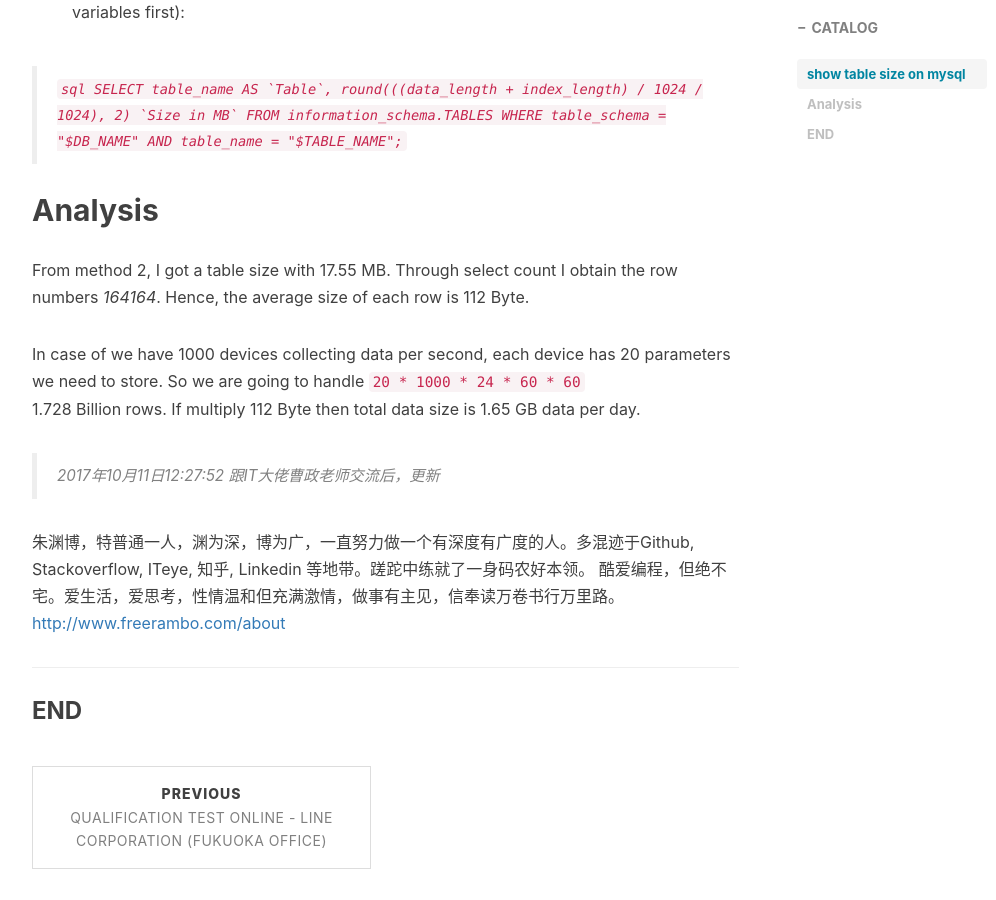
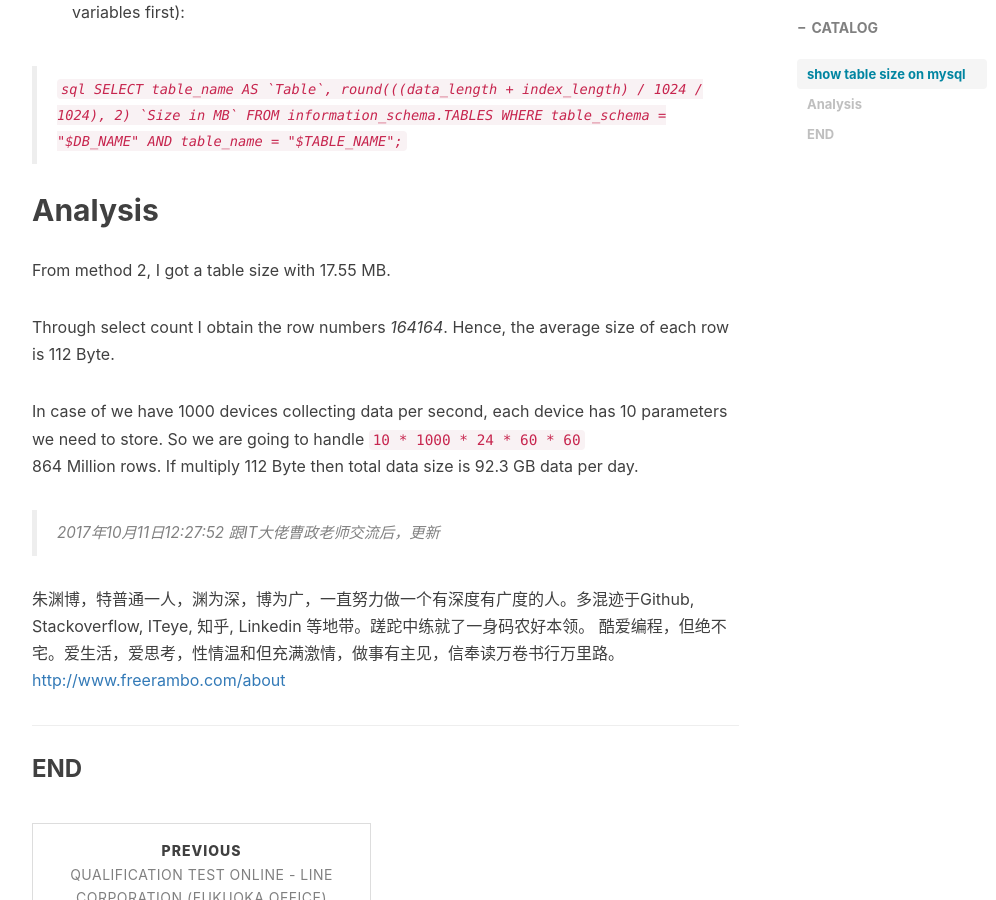
Before and after one commit to freerambo/freerambo.github.io, a Jekyll site: the page built from _posts/2017-10-11-table-size-analysis-mysql.markdown, in a window 1280 px wide and 900 px high, scrolled down 903 px. Shown: the whole window, without its empty margins (233-1229 px from the left). Built offline with Jekyll 4.4.1, drawn with Linux system fonts in a browser that asks for light colours; nearby versions of some CDN libraries; comment, search, counter and statistics services are not loaded.

```diff
--- a/_posts/2017-10-11-table-size-analysis-mysql.markdown
+++ b/_posts/2017-10-11-table-size-analysis-mysql.markdown
@@ -38,10 +38,14 @@
 ## Analysis
 
 From method 2, I got a table size with 17.55 MB.
+
+
 Through select count I obtain the row numbers *164164*. Hence, the average size of each row is 112 Byte.
 
-In case of we have 1000 devices collecting data per second, each device has 20 parameters we need to store. So we are going to handle `20 * 1000 * 24 * 60 * 60`
-1.728 Billion rows. If multiply 112 Byte then total data size is 1.65 GB data per day.
+
+In case of we have 1000 devices collecting data per second, each device has 10 parameters we need to store. So we are going to handle `10 * 1000 * 24 * 60 * 60`
+864 Million rows. If multiply 112 Byte then total data size is 92.3 GB data per day.
+
 
 
 
```
